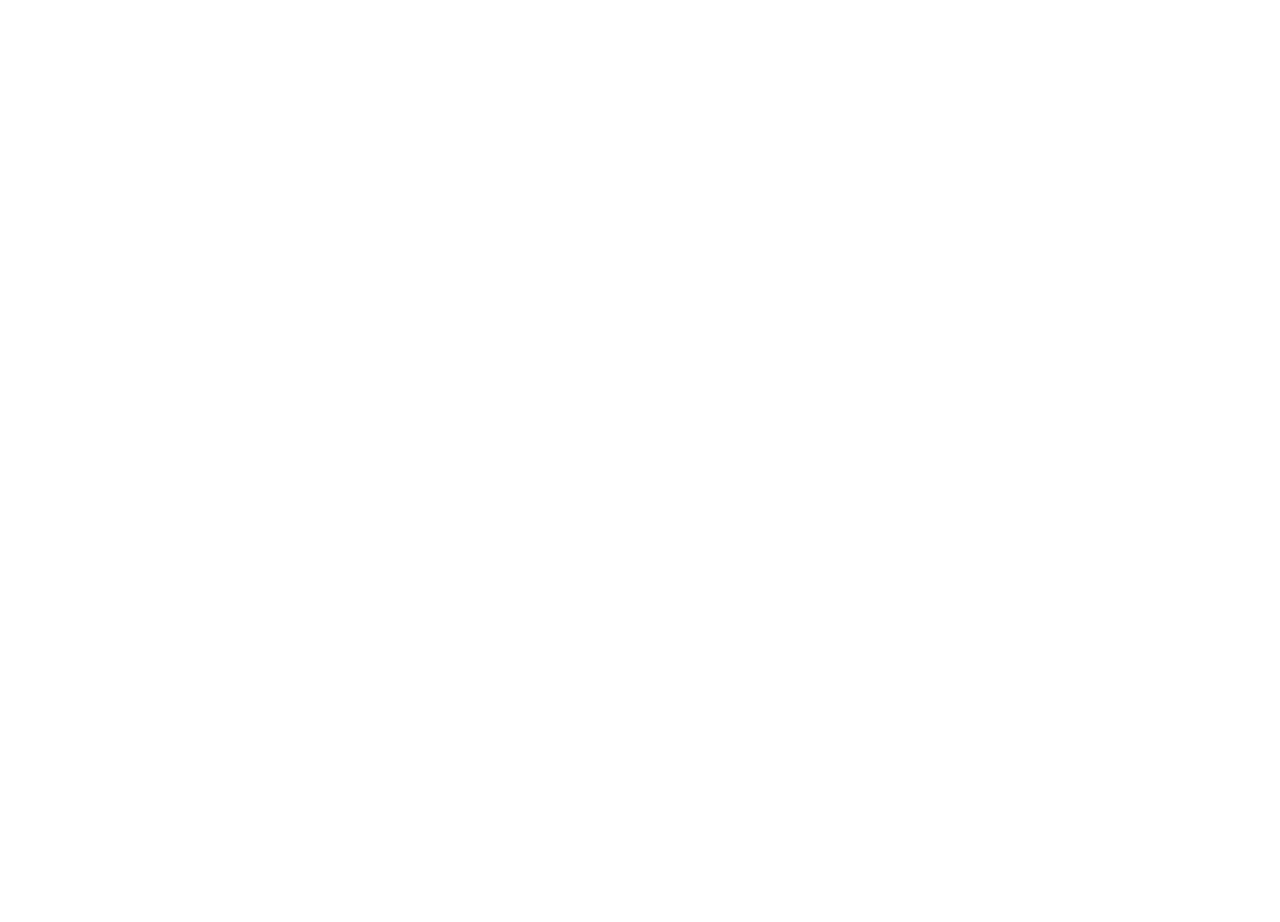
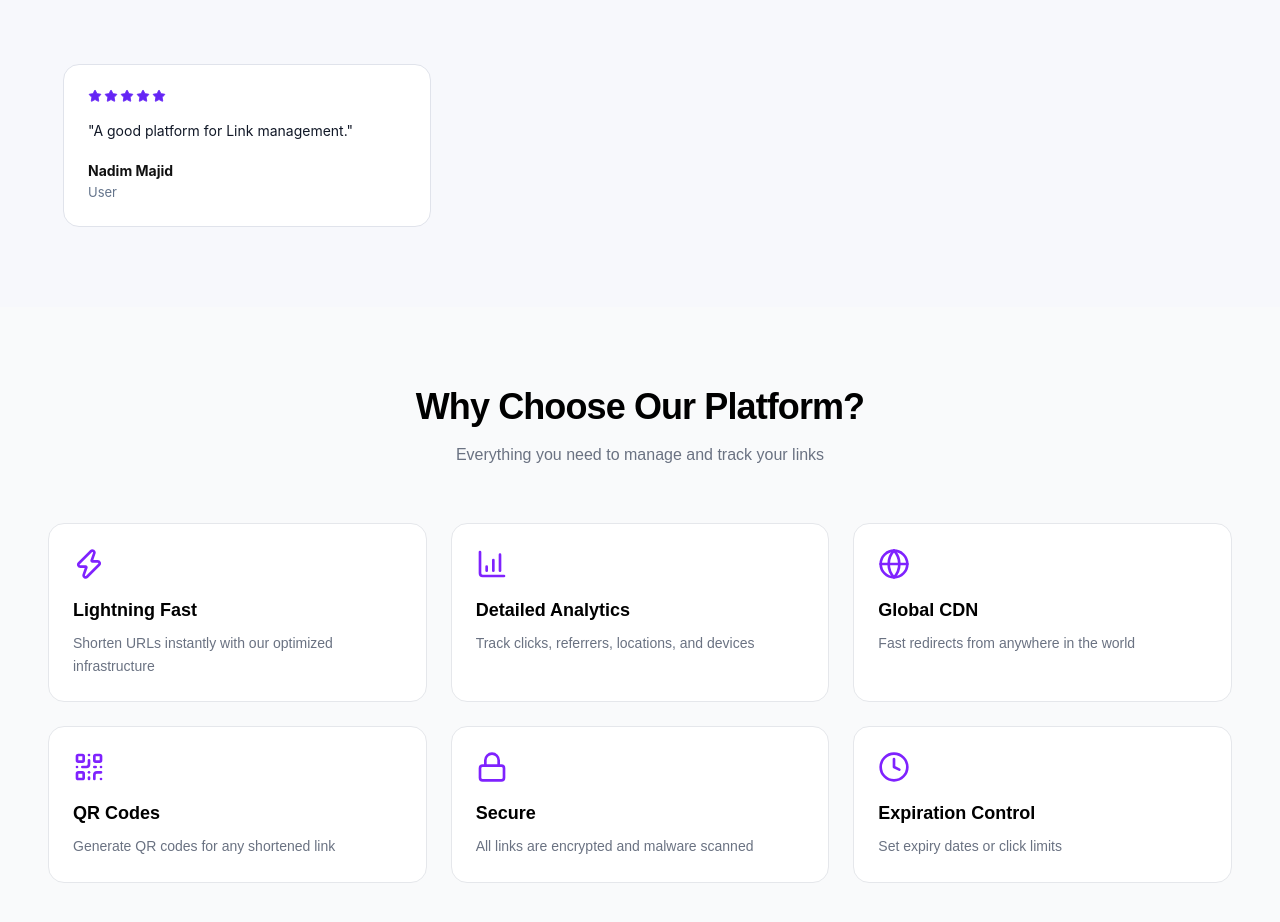
Before and after one commit to ashikmahmud84/ashik-ahammed-intern-front-end-developer, a React (Vite) app: page / in a window 1280 px wide. Shown: the part 3005-3927 px from the top of the page. Before the commit the page ends 2841 px from the top, so only its background shows below. Built offline with nearby package versions, Linux system fonts and the light colour scheme.

Commit message:
added testimonials and why choose

```diff
--- a/src/App.tsx
+++ b/src/App.tsx
@@ -5,6 +5,8 @@ import PopularLinks from './components/sections/PopularLinks'
 import PremiumTools from './components/sections/PremiumTools'
 import Pricing from './components/sections/Pricing'
 import Statistics from './components/sections/Statistics'
+import Testimonials from './components/sections/Testimonials'
+import WhyChoose from './components/sections/WhyChoose'
 
 function App() {
   return (
@@ -23,6 +25,10 @@ function App() {
 
         <Pricing/>
 
+        <Testimonials />
+
+        <WhyChoose/>
+
 
       </main>
     </>
--- /dev/null
+++ b/src/components/sections/Testimonials.tsx
@@ -0,0 +1,59 @@
+
+import React from "react";
+import { Star } from "lucide-react";
+
+const Testimonials: React.FC = () => {
+  return (
+    <section className="w-full bg-[#f7f8fc] px-6 pt-[80px] pb-[80px] font-sans">
+      <div className="mx-auto max-w-[1154px]">
+
+        {/* Section Header */}
+        <div className="mb-[64px] text-center">
+          <span className="mb-[18px] block text-[12px] font-bold tracking-[1.2px] text-[#a3a3a3]">
+            TESTIMONIALS
+          </span>
+
+          <h2 className="text-[40px] leading-[1.2] font-extrabold tracking-[-0.5px] text-[#111111] max-sm:text-[28px]">
+            Loved by 80,000+ users worldwide.
+          </h2>
+        </div>
+
+        {/* Testimonial Card */}
+        <div className="w-full max-w-[368px] rounded-2xl border border-[#e0e3eb] bg-white p-6">
+
+          {/* Star Rating */}
+          <div className="mb-[17px] flex items-center gap-[2px]">
+            {[1, 2, 3, 4, 5].map((star) => (
+              <Star
+                key={star}
+                size={14}
+                fill="currentColor"
+                strokeWidth={1.5}
+                className="text-[#6525f5]"
+              />
+            ))}
+          </div>
+
+          {/* Review */}
+          <p className="mb-[20px] text-[14px] leading-[1.5] text-[#111827]">
+            "A good platform for Link management."
+          </p>
+
+          {/* User Info */}
+          <div>
+            <h3 className="text-[14px] font-bold leading-[1.4] text-[#111111]">
+              Nadim Majid
+            </h3>
+
+            <p className="mt-[2px] text-[13px] text-[#64748b]">
+              User
+            </p>
+          </div>
+
+        </div>
+      </div>
+    </section>
+  );
+};
+
+export default Testimonials;
--- /dev/null
+++ b/src/components/sections/WhyChoose.tsx
@@ -0,0 +1,110 @@
+
+import {
+  Zap,
+  ChartColumnIncreasing,
+  Globe,
+  QrCode,
+  Lock,
+  Clock,
+} from "lucide-react";
+
+import type { LucideIcon } from "lucide-react";
+
+interface Feature {
+  title: string;
+  description: string;
+  icon: LucideIcon;
+}
+
+const features: Feature[] = [
+  {
+    title: "Lightning Fast",
+    description:
+      "Shorten URLs instantly with our optimized infrastructure",
+    icon: Zap,
+  },
+  {
+    title: "Detailed Analytics",
+    description:
+      "Track clicks, referrers, locations, and devices",
+    icon: ChartColumnIncreasing,
+  },
+  {
+    title: "Global CDN",
+    description:
+      "Fast redirects from anywhere in the world",
+    icon: Globe,
+  },
+  {
+    title: "QR Codes",
+    description:
+      "Generate QR codes for any shortened link",
+    icon: QrCode,
+  },
+  {
+    title: "Secure",
+    description:
+      "All links are encrypted and malware scanned",
+    icon: Lock,
+  },
+  {
+    title: "Expiration Control",
+    description:
+      "Set expiry dates or click limits",
+    icon: Clock,
+  },
+];
+
+const WhyChoose = () => {
+  return (
+    <section className="w-full bg-gray-50 px-5 py-20 sm:px-8 lg:px-12">
+      <div className="mx-auto max-w-[1200px]">
+
+        {/* Section Heading */}
+        <div className="mb-14 text-center">
+          <h2 className="text-3xl font-bold tracking-tight text-black sm:text-4xl">
+            Why Choose Our Platform?
+          </h2>
+
+          <p className="mt-4 text-base text-gray-500">
+            Everything you need to manage and track your links
+          </p>
+        </div>
+
+        {/* Feature Cards */}
+        <div className="grid grid-cols-1 gap-6 sm:grid-cols-2 lg:grid-cols-3">
+          {features.map((feature) => {
+            const Icon = feature.icon;
+
+            return (
+              <div
+                key={feature.title}
+                className="rounded-2xl border border-gray-200 bg-white p-6 transition-all duration-300 hover:-translate-y-1 hover:border-purple-200 hover:shadow-lg"
+              >
+                {/* Icon */}
+                <Icon
+                  size={32}
+                  strokeWidth={2}
+                  className="mb-4 text-violet-600"
+                />
+
+                {/* Title */}
+                <h3 className="mb-2 text-lg font-semibold text-black">
+                  {feature.title}
+                </h3>
+
+                {/* Description */}
+                <p className="text-sm leading-[1.6] text-gray-500">
+                  {feature.description}
+                </p>
+              </div>
+            );
+          })}
+        </div>
+
+      </div>
+    </section>
+  );
+};
+
+export default WhyChoose;
```
